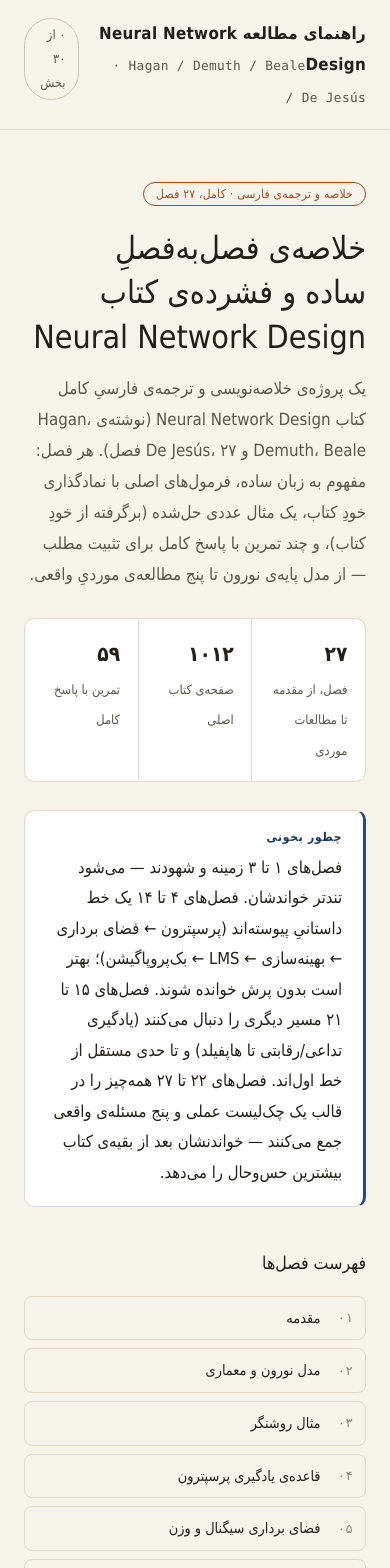
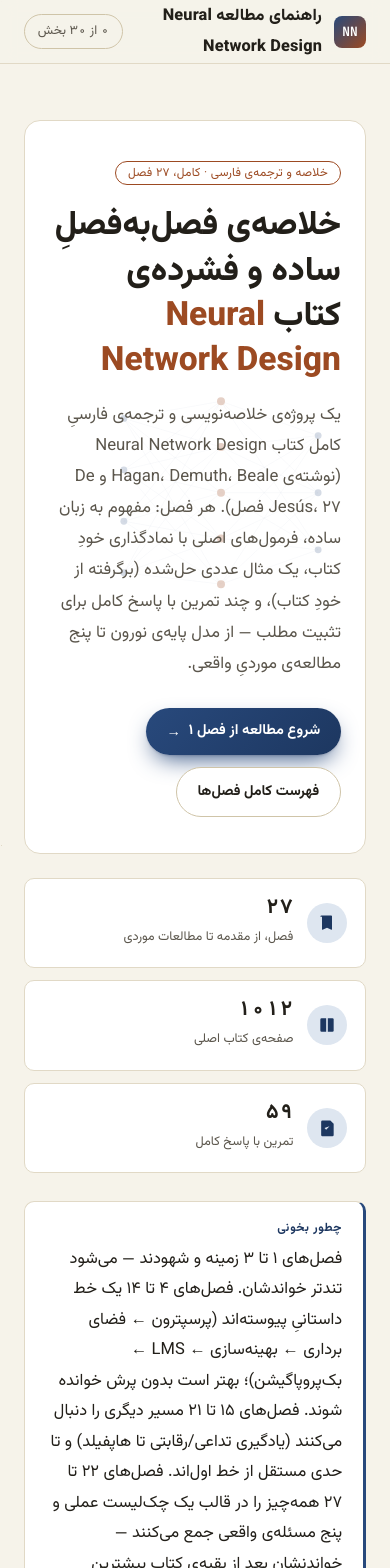
Before and after one commit to mianoorceo/NNDesign, a Next.js app: page / in a window 390 px wide. Shown: the top 1568 px of the page. Built offline with nearby package versions, Linux system fonts and the light colour scheme.

Commit message:
Enhance UI components: update font variables, improve sidebar and topbar styles, add chapter grid and neural graphic components

```diff
--- a/app/globals.css
+++ b/app/globals.css
@@ -50,8 +50,8 @@
   --color-thesis: var(--thesis);
   --color-thesis-soft: var(--thesis-soft);
   --color-code: var(--code-bg);
-  --font-ui: 'Vazirmatn', 'IRANSansX', 'Tahoma', 'Segoe UI', system-ui, sans-serif;
-  --font-math: 'JetBrains Mono', 'Cascadia Code', 'SFMono-Regular', Consolas, monospace;
+  --font-ui: var(--font-vazirmatn), 'IRANSansX', 'Tahoma', 'Segoe UI', system-ui, sans-serif;
+  --font-math: var(--font-jetbrains-mono), 'Cascadia Code', 'SFMono-Regular', Consolas, monospace;
   --shadow-card: var(--shadow);
 }
 
@@ -62,12 +62,23 @@
     direction: rtl;
     line-height: 1.85;
     font-size: 16.5px;
+    background-image: radial-gradient(circle at 1.5px 1.5px, var(--rule) 1px, transparent 0);
+    background-size: 28px 28px;
+    background-attachment: fixed;
   }
   ::selection { @apply bg-accent-soft; }
-  a { @apply text-accent-ink; }
+  a { @apply text-accent-ink transition-colors duration-150; }
+  a:hover { @apply text-thesis; }
+  :focus-visible { outline: 2px solid var(--accent); outline-offset: 2px; border-radius: 4px; }
   @media (prefers-reduced-motion: no-preference) {
     html { scroll-behavior: smooth; }
   }
+
+  /* thin, unobtrusive scrollbar for the sidebar */
+  .scrollbar-thin { scrollbar-width: thin; scrollbar-color: var(--rule-strong) transparent; }
+  .scrollbar-thin::-webkit-scrollbar { width: 6px; }
+  .scrollbar-thin::-webkit-scrollbar-thumb { background: var(--rule-strong); border-radius: 999px; }
+  .scrollbar-thin::-webkit-scrollbar-track { background: transparent; }
 }
 
 @layer components {
@@ -119,4 +130,23 @@
   table.simple th, table.simple td { @apply border border-rule text-center; padding: .5rem .7rem; }
   table.simple th { @apply bg-code font-bold; }
   .scrollx { @apply overflow-x-auto; }
+
+  /* ---------- buttons ---------- */
+  .btn-primary, .btn-ghost {
+    @apply inline-flex items-center gap-2 no-underline rounded-full text-[.9rem] font-bold py-[.65rem] px-[1.3rem] transition-all duration-200;
+  }
+  .btn-primary { @apply text-white; background: linear-gradient(135deg, var(--accent), var(--accent-ink)); box-shadow: 0 1px 2px rgba(20,30,60,.15), 0 10px 24px -8px var(--accent); }
+  .btn-primary:hover { @apply text-white; transform: translateY(-1.5px); box-shadow: 0 2px 4px rgba(20,30,60,.18), 0 14px 30px -8px var(--accent); }
+  .btn-ghost { @apply text-ink border border-rule-strong bg-bg-elev; }
+  .btn-ghost:hover { @apply text-accent-ink border-accent; transform: translateY(-1.5px); }
+
+  /* ---------- elevated card / list-item hover ---------- */
+  .card-hover { @apply transition-all duration-200; }
+  .card-hover:hover { transform: translateY(-2px); box-shadow: var(--shadow); border-color: var(--accent) !important; }
+
+  /* ---------- progress bar ---------- */
+  .progress-track { @apply w-full rounded-full bg-rule overflow-hidden; height: 5px; }
+  .progress-fill { @apply h-full rounded-full; background: linear-gradient(90deg, var(--thesis), var(--accent)); transition: width .4s ease; }
+
+  .eyebrow { @apply inline-block text-xs text-thesis border border-thesis rounded-full tracking-[.02em]; padding: .2rem .75rem; }
 }
--- a/app/page.tsx
+++ b/app/page.tsx
@@ -1,38 +1,88 @@
 import Link from "next/link";
-import { navItems } from "@/content/nav";
+import NeuralGraphic from "@/components/NeuralGraphic";
+import ChapterGrid from "@/components/ChapterGrid";
+
+const stats = [
+  {
+    value: "۲۷",
+    label: "فصل، از مقدمه تا مطالعات موردی",
+    icon: (
+      <path d="M4 4.5A1.5 1.5 0 0 1 5.5 3H17a1 1 0 0 1 1 1v15.5a.5.5 0 0 1-.7.46L12 17.8l-5.3 2.16a.5.5 0 0 1-.7-.46V4.5Z" />
+    ),
+  },
+  {
+    value: "۱۰۱۲",
+    label: "صفحه‌ی کتاب اصلی",
+    icon: (
+      <>
+        <path d="M4 5.5A1.5 1.5 0 0 1 5.5 4H11v16H5.5A1.5 1.5 0 0 1 4 18.5v-13Z" />
+        <path d="M13 4h5.5A1.5 1.5 0 0 1 20 5.5v13a1.5 1.5 0 0 1-1.5 1.5H13V4Z" />
+      </>
+    ),
+  },
+  {
+    value: "۵۹",
+    label: "تمرین با پاسخ کامل",
+    icon: (
+      <path d="m9 12 2 2 4-4M5 4.5A1.5 1.5 0 0 1 6.5 3H16l4 4v13.5a1.5 1.5 0 0 1-1.5 1.5h-12A1.5 1.5 0 0 1 5 20.5v-16Z" />
+    ),
+  },
+];
 
 export default function Home() {
   return (
-    <section className="py-12 pb-6 border-b border-rule">
-      <span className="inline-block text-xs text-thesis border border-thesis rounded-full mb-4 py-[.2rem] px-3 tracking-[.02em]">
-        خلاصه و ترجمه‌ی فارسی · کامل، ۲۷ فصل
-      </span>
-      <h1 className="text-[2rem] leading-[1.4] mt-[.2rem] mb-[.8rem] text-balance">
-        خلاصه‌ی فصل‌به‌فصلِ ساده و فشرده‌ی کتاب Neural Network Design
-      </h1>
-      <p className="text-ink-soft text-[1.05rem] max-w-[60ch]">
-        یک پروژه‌ی خلاصه‌نویسی و ترجمه‌ی فارسیِ کامل کتاب Neural Network Design
-        (نوشته‌ی Hagan، Demuth، Beale و De Jesús، ۲۷ فصل). هر فصل: مفهوم به
-        زبان ساده، فرمول‌های اصلی با نماد‌گذاری خودِ کتاب، یک مثال عددی
-        حل‌شده (برگرفته از خودِ کتاب)، و چند تمرین با پاسخ کامل برای تثبیت
-        مطلب — از مدل پایه‌ی نورون تا پنج مطالعه‌ی موردیِ واقعی.
-      </p>
+    <section className="pt-14 pb-6">
+      <div className="relative overflow-hidden rounded-2xl border border-rule bg-bg-elev px-6 sm:px-9 py-9 sm:py-12">
+        <NeuralGraphic className="pointer-events-none absolute h-auto top-1/2 -translate-y-1/2 -inset-e-14 sm:-inset-e-6 w-60 sm:w-90 opacity-30 sm:opacity-60" />
 
-      <div className="grid grid-cols-3 gap-px bg-rule border border-rule rounded-[10px] overflow-hidden mt-7">
-        <div className="bg-bg-elev py-4 px-[1.1rem]">
-          <b className="block text-[1.3rem] tabular-nums">۲۷</b>
-          <span className="text-[.8rem] text-ink-soft">
-            فصل، از مقدمه تا مطالعات موردی
+        <div className="relative max-w-[58ch]">
+          <span className="eyebrow mb-4">
+            خلاصه و ترجمه‌ی فارسی · کامل، ۲۷ فصل
           </span>
+          <h1 className="text-[2.1rem] sm:text-[2.5rem] font-extrabold leading-[1.35] mt-[.2rem] mb-[.9rem] text-balance">
+            خلاصه‌ی فصل‌به‌فصلِ ساده و فشرده‌ی کتاب{" "}
+            <span style={{ color: "var(--thesis)" }}>Neural Network Design</span>
+          </h1>
+          <p className="text-ink-soft text-[1.05rem]">
+            یک پروژه‌ی خلاصه‌نویسی و ترجمه‌ی فارسیِ کامل کتاب Neural Network
+            Design (نوشته‌ی Hagan، Demuth، Beale و De Jesús، ۲۷ فصل). هر فصل:
+            مفهوم به زبان ساده، فرمول‌های اصلی با نماد‌گذاری خودِ کتاب، یک
+            مثال عددی حل‌شده (برگرفته از خودِ کتاب)، و چند تمرین با پاسخ کامل
+            برای تثبیت مطلب — از مدل پایه‌ی نورون تا پنج مطالعه‌ی موردیِ
+            واقعی.
+          </p>
+
+          <div className="flex flex-wrap items-center gap-3 mt-7">
+            <Link href="/chapters/1" className="btn-primary">
+              شروع مطالعه از فصل ۱
+              <span className="font-math ltr">→</span>
+            </Link>
+            <Link href="#chapters" className="btn-ghost">
+              فهرست کامل فصل‌ها
+            </Link>
+          </div>
         </div>
-        <div className="bg-bg-elev py-4 px-[1.1rem]">
-          <b className="block text-[1.3rem] tabular-nums">۱۰۱۲</b>
-          <span className="text-[.8rem] text-ink-soft">صفحه‌ی کتاب اصلی</span>
-        </div>
-        <div className="bg-bg-elev py-4 px-[1.1rem]">
-          <b className="block text-[1.3rem] tabular-nums">۵۹</b>
-          <span className="text-[.8rem] text-ink-soft">تمرین با پاسخ کامل</span>
-        </div>
+      </div>
+
+      <div className="grid grid-cols-1 sm:grid-cols-3 gap-3 mt-6">
+        {stats.map((s) => (
+          <div
+            key={s.label}
+            className="card-hover flex items-center gap-3.5 border border-rule rounded-[10px] bg-bg-elev py-4 px-[1.1rem]"
+          >
+            <span className="shrink-0 flex items-center justify-center w-10 h-10 rounded-full bg-accent-soft text-accent-ink">
+              <svg viewBox="0 0 24 24" className="w-5 h-5" fill="currentColor">
+                {s.icon}
+              </svg>
+            </span>
+            <div>
+              <b className="block text-[1.3rem] tabular-nums leading-tight">
+                {s.value}
+              </b>
+              <span className="text-[.8rem] text-ink-soft">{s.label}</span>
+            </div>
+          </div>
+        ))}
       </div>
 
       <div className="box intuition mt-7">
@@ -46,31 +96,10 @@ export default function Home() {
         بقیه‌ی کتاب بیشترین حس‌وحال را می‌دهد.
       </div>
 
-      <h2 className="text-[1.1rem] mt-10 mb-4">فهرست فصل‌ها</h2>
-      <ol className="grid grid-cols-1 sm:grid-cols-2 gap-2 list-none p-0">
-        {navItems.map((item) => (
-          <li key={item.slug}>
-            <Link
-              href={`/chapters/${item.slug}`}
-              className="flex items-center gap-3 no-underline border border-rule rounded-lg py-2 px-3 text-[.9rem] text-ink hover:border-accent"
-            >
-              <span className="font-math text-[.8rem] text-ink-faint ltr min-w-[1.6em]">
-                {item.num}
-              </span>
-              {item.label}
-            </Link>
-          </li>
-        ))}
-        <li>
-          <Link
-            href="/summary"
-            className="flex items-center gap-3 no-underline border border-thesis rounded-lg py-2 px-3 text-[.9rem] text-thesis"
-          >
-            <span className="font-math text-[.8rem] ltr min-w-[1.6em]">＋</span>
-            جمع‌بندی نهایی
-          </Link>
-        </li>
-      </ol>
+      <h2 id="chapters" className="text-[1.15rem] font-bold mt-10 mb-1 scroll-mt-20">
+        فهرست فصل‌ها
+      </h2>
+      <ChapterGrid />
     </section>
   );
 }
--- /dev/null
+++ b/components/ChapterGrid.tsx
@@ -0,0 +1,59 @@
+"use client";
+
+import Link from "next/link";
+import { navItems, partLabels } from "@/content/nav";
+import { useProgress } from "@/lib/progress";
+
+const parts = [1, 2, 3, 4, 5];
+
+export default function ChapterGrid() {
+  const { state } = useProgress();
+
+  return (
+    <div className="mt-10 space-y-8">
+      {parts.map((part) => (
+        <div key={part}>
+          <h2 className="font-math text-[.72rem] uppercase tracking-[.08em] text-ink-faint mb-3">
+            {partLabels[part]}
+          </h2>
+          <ol className="grid grid-cols-1 sm:grid-cols-2 gap-2.5 list-none p-0">
+            {navItems
+              .filter((item) => item.part === part)
+              .map((item) => {
+                const done = !!state[item.slug];
+                return (
+                  <li key={item.slug}>
+                    <Link
+                      href={`/chapters/${item.slug}`}
+                      className="card-hover flex items-center gap-3 no-underline border border-rule rounded-lg bg-bg-elev py-2.5 px-3.5 text-[.9rem] text-ink"
+                    >
+                      <span className="font-math text-[.8rem] text-ink-faint ltr min-w-[1.6em]">
+                        {item.num}
+                      </span>
+                      <span className="flex-1">{item.label}</span>
+                      <span
+                        className={`w-1.5 h-1.5 rounded-full shrink-0 transition-colors ${
+                          done ? "bg-thesis" : "bg-rule-strong"
+                        }`}
+                      />
+                    </Link>
+                  </li>
+                );
+              })}
+            {part === 4 && (
+              <li>
+                <Link
+                  href="/summary"
+                  className="card-hover flex items-center gap-3 no-underline border border-thesis rounded-lg bg-bg-elev py-2.5 px-3.5 text-[.9rem] text-thesis"
+                >
+                  <span className="font-math text-[.8rem] ltr min-w-[1.6em]">＋</span>
+                  <span className="flex-1">جمع‌بندی نهایی</span>
+                </Link>
+              </li>
+            )}
+          </ol>
+        </div>
+      ))}
+    </div>
+  );
+}
--- /dev/null
+++ b/components/NeuralGraphic.tsx
@@ -0,0 +1,47 @@
+const LAYERS = [
+  { x: 40, ys: [60, 150, 240, 330] },
+  { x: 210, ys: [30, 110, 190, 270, 350] },
+  { x: 380, ys: [90, 190, 290] },
+];
+
+export default function NeuralGraphic({ className }: { className?: string }) {
+  const lines: { x1: number; y1: number; x2: number; y2: number; k: string }[] = [];
+  for (let l = 0; l < LAYERS.length - 1; l++) {
+    const a = LAYERS[l];
+    const b = LAYERS[l + 1];
+    a.ys.forEach((y1, i) => {
+      b.ys.forEach((y2, j) => {
+        lines.push({ x1: a.x, y1, x2: b.x, y2, k: `${l}-${i}-${j}` });
+      });
+    });
+  }
+
+  return (
+    <svg
+      viewBox="0 0 420 360"
+      className={className}
+      aria-hidden="true"
+      focusable="false"
+    >
+      <g stroke="var(--accent)" strokeOpacity="0.16" strokeWidth="1" fill="none">
+        {lines.map((ln) => (
+          <line key={ln.k} x1={ln.x1} y1={ln.y1} x2={ln.x2} y2={ln.y2} />
+        ))}
+      </g>
+      {LAYERS.map((layer, li) => (
+        <g key={li}>
+          {layer.ys.map((y, i) => (
+            <circle
+              key={i}
+              cx={layer.x}
+              cy={y}
+              r={li === 1 ? 7 : 6}
+              fill={li === 1 ? "var(--thesis)" : "var(--accent)"}
+              fillOpacity={li === 1 ? 0.85 : 0.65}
+            />
+          ))}
+        </g>
+      ))}
+    </svg>
+  );
+}
--- a/components/Topbar.tsx
+++ b/components/Topbar.tsx
@@ -1,5 +1,6 @@
 "use client";
 
+import Link from "next/link";
 import { navItems } from "@/content/nav";
 import { useProgress } from "@/lib/progress";
 import { toFa } from "@/lib/format";
@@ -7,17 +8,36 @@ import { toFa } from "@/lib/format";
 export default function Topbar() {
   const { state } = useProgress();
   const done = navItems.filter((item) => state[item.slug]).length;
+  const pct = Math.round((done / navItems.length) * 100);
 
   return (
-    <div className="border-b border-rule px-6 flex items-baseline justify-between gap-4 max-w-[1240px] mx-auto py-[1.1rem]">
-      <div className="font-extrabold text-[1.05rem] tracking-[.02em]">
-        راهنمای مطالعه Neural Network Design
-        <span className="font-math font-medium text-ink-soft text-[.8rem] ltr ms-2">
-          · Hagan / Demuth / Beale / De Jesús
-        </span>
-      </div>
-      <div className="text-[.8rem] text-ink-soft border border-rule-strong rounded-full tabular-nums py-[.3rem] px-[.8rem]">
-        {toFa(done)} از {toFa(navItems.length)} بخش
+    <div className="sticky top-0 z-20 h-16 backdrop-blur bg-bg/90 border-b border-rule">
+      <div className="h-full px-6 flex items-center justify-between gap-4 max-w-310 mx-auto">
+        <Link href="/" className="flex items-center gap-3 no-underline group">
+          <span
+            className="flex items-center justify-center w-8 h-8 rounded-lg shrink-0 font-math font-bold text-[.8rem] text-white transition-transform duration-200 group-hover:-translate-y-px"
+            style={{
+              background: "linear-gradient(135deg, var(--accent), var(--thesis))",
+            }}
+          >
+            NN
+          </span>
+          <span className="font-extrabold text-[1.02rem] tracking-[.01em] text-ink">
+            راهنمای مطالعه Neural Network Design
+            <span className="font-math font-medium text-ink-soft text-[.78rem] ltr ms-2 hidden sm:inline">
+              · Hagan / Demuth / Beale / De Jesús
+            </span>
+          </span>
+        </Link>
+
+        <div className="flex items-center gap-3 shrink-0">
+          <div className="hidden sm:block w-24 progress-track">
+            <div className="progress-fill" style={{ width: `${pct}%` }} />
+          </div>
+          <div className="text-[.8rem] text-ink-soft border border-rule-strong rounded-full tabular-nums py-[.3rem] px-[.8rem] whitespace-nowrap">
+            {toFa(done)} از {toFa(navItems.length)} بخش
+          </div>
+        </div>
       </div>
     </div>
   );
--- a/content/nav.ts
+++ b/content/nav.ts
@@ -1,34 +1,42 @@
-export type NavItem = { slug: string; num: string; label: string };
+export type NavItem = { slug: string; num: string; label: string; part: number };
+
+export const partLabels: Record<number, string> = {
+  1: "زمینه و شهود",
+  2: "خط داستانیِ اصلی",
+  3: "یادگیری تداعی و رقابتی",
+  4: "مطالعات موردی و عملی",
+  5: "پیوست‌ها",
+};
 
 export const navItems: NavItem[] = [
-  { slug: "1", num: "۰۱", label: "مقدمه" },
-  { slug: "2", num: "۰۲", label: "مدل نورون و معماری" },
-  { slug: "3", num: "۰۳", label: "مثال روشنگر" },
-  { slug: "4", num: "۰۴", label: "قاعده‌ی یادگیری پرسپترون" },
-  { slug: "5", num: "۰۵", label: "فضای برداری سیگنال و وزن" },
-  { slug: "6", num: "۰۶", label: "تبدیل‌های خطی" },
-  { slug: "7", num: "۰۷", label: "یادگیری هبی نظارت‌شده" },
-  { slug: "8", num: "۰۸", label: "سطوح عملکرد" },
-  { slug: "9", num: "۰۹", label: "بهینه‌سازی عملکرد" },
-  { slug: "10", num: "۱۰", label: "یادگیری Widrow-Hoff" },
-  { slug: "11", num: "۱۱", label: "بک‌پروپاگیشن" },
-  { slug: "12", num: "۱۲", label: "تغییرات بک‌پروپاگیشن" },
-  { slug: "13", num: "۱۳", label: "تعمیم‌پذیری" },
-  { slug: "14", num: "۱۴", label: "شبکه‌های پویا" },
-  { slug: "15", num: "۱۵", label: "یادگیری تداعی" },
-  { slug: "16", num: "۱۶", label: "شبکه‌های رقابتی" },
-  { slug: "17", num: "۱۷", label: "شبکه‌ی پایه‌ی شعاعی" },
-  { slug: "18", num: "۱۸", label: "شبکه‌ی گراسبرگ" },
-  { slug: "19", num: "۱۹", label: "نظریه‌ی تشدید تطبیقی" },
-  { slug: "20", num: "۲۰", label: "پایداری" },
-  { slug: "21", num: "۲۱", label: "شبکه‌ی هاپفیلد" },
-  { slug: "22", num: "۲۲", label: "مسائل عملی آموزش" },
-  { slug: "23", num: "۲۳", label: "موردی: تقریب تابع" },
-  { slug: "24", num: "۲۴", label: "موردی: تخمین احتمال" },
-  { slug: "25", num: "۲۵", label: "موردی: تشخیص الگو" },
-  { slug: "26", num: "۲۶", label: "موردی: خوشه‌بندی" },
-  { slug: "27", num: "۲۷", label: "موردی: پیش‌بینی" },
-  { slug: "app-a", num: "پ.الف", label: "پیوست الف: کتاب‌نامه" },
-  { slug: "app-b", num: "پ.ب", label: "پیوست ب: فرهنگ نمادها" },
-  { slug: "app-c", num: "پ.ج", label: "پیوست ج: نرم‌افزار" },
+  { slug: "1", num: "۰۱", label: "مقدمه", part: 1 },
+  { slug: "2", num: "۰۲", label: "مدل نورون و معماری", part: 1 },
+  { slug: "3", num: "۰۳", label: "مثال روشنگر", part: 1 },
+  { slug: "4", num: "۰۴", label: "قاعده‌ی یادگیری پرسپترون", part: 2 },
+  { slug: "5", num: "۰۵", label: "فضای برداری سیگنال و وزن", part: 2 },
+  { slug: "6", num: "۰۶", label: "تبدیل‌های خطی", part: 2 },
+  { slug: "7", num: "۰۷", label: "یادگیری هبی نظارت‌شده", part: 2 },
+  { slug: "8", num: "۰۸", label: "سطوح عملکرد", part: 2 },
+  { slug: "9", num: "۰۹", label: "بهینه‌سازی عملکرد", part: 2 },
+  { slug: "10", num: "۱۰", label: "یادگیری Widrow-Hoff", part: 2 },
+  { slug: "11", num: "۱۱", label: "بک‌پروپاگیشن", part: 2 },
+  { slug: "12", num: "۱۲", label: "تغییرات بک‌پروپاگیشن", part: 2 },
+  { slug: "13", num: "۱۳", label: "تعمیم‌پذیری", part: 2 },
+  { slug: "14", num: "۱۴", label: "شبکه‌های پویا", part: 2 },
+  { slug: "15", num: "۱۵", label: "یادگیری تداعی", part: 3 },
+  { slug: "16", num: "۱۶", label: "شبکه‌های رقابتی", part: 3 },
+  { slug: "17", num: "۱۷", label: "شبکه‌ی پایه‌ی شعاعی", part: 3 },
+  { slug: "18", num: "۱۸", label: "شبکه‌ی گراسبرگ", part: 3 },
+  { slug: "19", num: "۱۹", label: "نظریه‌ی تشدید تطبیقی", part: 3 },
+  { slug: "20", num: "۲۰", label: "پایداری", part: 3 },
+  { slug: "21", num: "۲۱", label: "شبکه‌ی هاپفیلد", part: 3 },
+  { slug: "22", num: "۲۲", label: "مسائل عملی آموزش", part: 4 },
+  { slug: "23", num: "۲۳", label: "موردی: تقریب تابع", part: 4 },
+  { slug: "24", num: "۲۴", label: "موردی: تخمین احتمال", part: 4 },
+  { slug: "25", num: "۲۵", label: "موردی: تشخیص الگو", part: 4 },
+  { slug: "26", num: "۲۶", label: "موردی: خوشه‌بندی", part: 4 },
+  { slug: "27", num: "۲۷", label: "موردی: پیش‌بینی", part: 4 },
+  { slug: "app-a", num: "پ.الف", label: "پیوست الف: کتاب‌نامه", part: 5 },
+  { slug: "app-b", num: "پ.ب", label: "پیوست ب: فرهنگ نمادها", part: 5 },
+  { slug: "app-c", num: "پ.ج", label: "پیوست ج: نرم‌افزار", part: 5 },
 ];
```
Also changed, not shown: app/layout.tsx (+25 -1 lines), components/Sidebar.tsx (+39 -11 lines).
